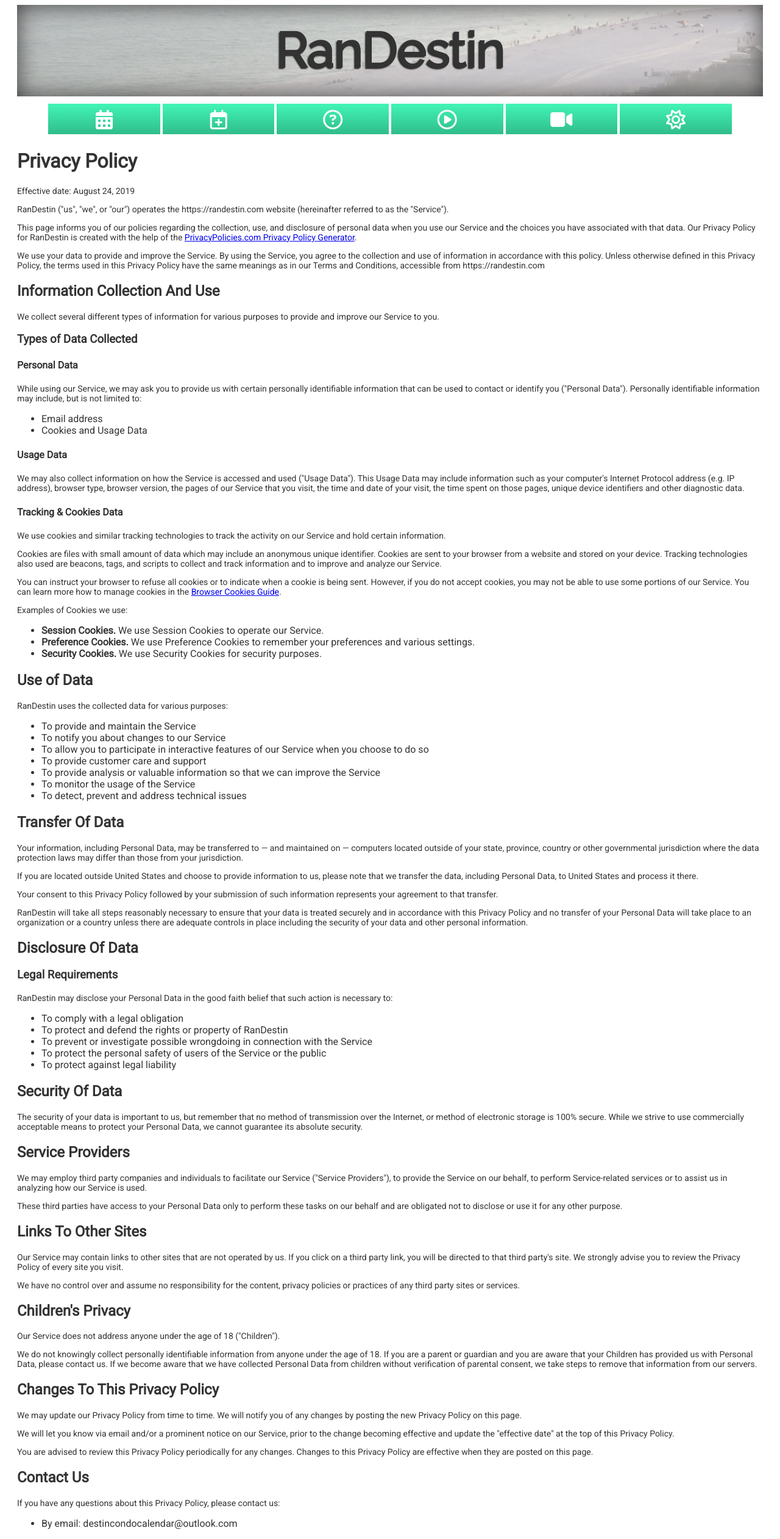
After one commit to rcarl94/acc, a PHP site: page /privacy-policy.html in a window 1280 px wide. The commit adds this page. Shown: the whole page at 61% size. Run offline with PHP 8.4, Linux system fonts and the light colour scheme; some libraries are stand-ins or nearby versions.

Commit message:
We're alive again

```diff
--- a/css/app.css
+++ b/css/app.css
@@ -150,7 +150,7 @@ button#menu-toggle:hover, button#menu-toggle:focus {
 }
 
 #nav a.button {
-  background: linear-gradient(to bottom,#0066ff,#0047b3);
+  background: linear-gradient(to bottom,#42f5b6,#28a679);
   width: 100%;
   height: 100%;
   padding: 10px 0;
@@ -192,7 +192,6 @@ button#menu-toggle:hover, button#menu-toggle:focus {
 }
 
 #motto > p {
-  text-shadow: 0 0 3px #ccc;
   font-size: 24px;
 }
 
@@ -259,7 +258,7 @@ button {
   margin-left: auto;
   margin-right: auto;
   padding: 10px 20px;
-  background: linear-gradient(to bottom,#0066ff,#0047b3);
+  background: #28a679;
   border: none;
   color: #fff;
   cursor: pointer;
@@ -317,6 +316,7 @@ textarea#add-info {
   border: 1px solid #c8c8c8;
   padding: 10px;
   margin-bottom: 20px;
+  font-size: 20px;
 }
 
 .request .request-info {
@@ -330,7 +330,6 @@ textarea#add-info {
 }
 
 .request .button-container {
-  margin-top: 1%;
   float: right;
 }
 
--- /dev/null
+++ b/index.yaml
@@ -0,0 +1,2 @@
+indexes:
+# AUTOGENERATED
--- /dev/null
+++ b/privacy-policy.html
@@ -0,0 +1,146 @@
+<!DOCTYPE html>
+<html>
+  <head>
+    <meta http-equiv="Content-Type" content="text/html; charset=UTF-8" />
+    <meta name="viewport" content="width=device-width">
+    <title>RanDestin</title>
+    <link rel="shortcut icon" type="image/x-icon" href="/images/schedule.ico" />
+    <link rel="stylesheet" type="text/css" href="/css/app.css" />
+    <link href="https://fonts.googleapis.com/css?family=Raleway|Roboto" rel="stylesheet">
+    <script src="https://use.fontawesome.com/23995a4842.js"></script>
+  </head>
+  <body>
+    <div id="topbar">
+      <div class="overlay">
+        <h1><a href="/">RanDestin</a></h1>
+      </div>
+    </div>
+    <div id="nav">
+      <button id="menu-toggle"><i class="fa fa-bars"></i><i class="fa fa-arrow-left"></i></button>
+      <div id="view-nav-btn" class="navBtnContainer">
+        <a href="/calendar" class="button"><i class="fa fa-calendar fa-2x"></i><span>View Calendar</span></a>
+      </div>
+      <div id="reserve-nav-btn" class="navBtnContainer">
+        <a href="/new-reservation" class="button"><i class="fa fa-calendar-plus-o fa-2x"></i><span>Make a Reservation</span></a>
+      </div>
+      <div id="sbt-nav-btn" class="navBtnContainer">
+        <a href="http://www.thesilverbeachtowersresort.com/" class="button"><i class="fa fa-question-circle-o fa-2x"></i><span>Silver Beach Towers</span></a>
+      </div>
+      <div id="approve-nav-btn" class="navBtnContainer locked">
+        <a href="/approval" class="button"><i class="fa fa-check-circle-o fa-2x"></i><span>Pending Requests</span></a>
+      </div>
+      <div id="videos-nav-btn" class="navBtnContainer">
+        <a href="/videos" class="button"><i class="fa fa-play-circle-o fa-2x"></i><span>Videos</span></a>
+      </div>
+      <div id="beachcam-nav-btn" class="navBtnContainer">
+        <a href="http://gulfcoastbeachcams.com/cameras/thebackporch-destin" class="button"><i class="fa fa-video-camera fa-2x"></i><span>Beach Cam</span></a>
+      </div>
+      <div id="weather-nav-btn" class="navBtnContainer">
+        <a href="/weather" class="button"><i class="fa fa-sun-o fa-2x"></i><span>Weather</span></a>
+      </div>
+    </div>
+    <div id="main" style="text-align:left">
+      <h1>Privacy Policy</h1>
+
+      <p>Effective date: August 24, 2019</p>
+
+
+      <p>RanDestin ("us", "we", or "our") operates the https://randestin.com website (hereinafter referred to as the "Service").</p>
+
+      <p>This page informs you of our policies regarding the collection, use, and disclosure of personal data when you use our Service and the choices you have associated with that data. Our Privacy Policy  for RanDestin is created with the help of the <a href="https://www.privacypolicies.com/free-privacy-policy-generator/">PrivacyPolicies.com Privacy Policy Generator</a>.</p>
+
+      <p>We use your data to provide and improve the Service. By using the Service, you agree to the collection and use of information in accordance with this policy. Unless otherwise defined in this Privacy Policy, the terms used in this Privacy Policy have the same meanings as in our Terms and Conditions, accessible from https://randestin.com</p>
+
+
+      <h2>Information Collection And Use</h2>
+
+      <p>We collect several different types of information for various purposes to provide and improve our Service to you.</p>
+
+      <h3>Types of Data Collected</h3>
+
+      <h4>Personal Data</h4>
+
+      <p>While using our Service, we may ask you to provide us with certain personally identifiable information that can be used to contact or identify you ("Personal Data"). Personally identifiable information may include, but is not limited to:</p>
+
+      <ul>
+      <li>Email address</li><li>Cookies and Usage Data</li>
+      </ul>
+
+      <h4>Usage Data</h4>
+
+      <p>We may also collect information on how the Service is accessed and used ("Usage Data"). This Usage Data may include information such as your computer's Internet Protocol address (e.g. IP address), browser type, browser version, the pages of our Service that you visit, the time and date of your visit, the time spent on those pages, unique device identifiers and other diagnostic data.</p>
+
+      <h4>Tracking & Cookies Data</h4>
+      <p>We use cookies and similar tracking technologies to track the activity on our Service and hold certain information.</p>
+      <p>Cookies are files with small amount of data which may include an anonymous unique identifier. Cookies are sent to your browser from a website and stored on your device. Tracking technologies also used are beacons, tags, and scripts to collect and track information and to improve and analyze our Service.</p>
+      <p>You can instruct your browser to refuse all cookies or to indicate when a cookie is being sent. However, if you do not accept cookies, you may not be able to use some portions of our Service. You can learn more how to manage cookies in the <a href="https://privacypolicies.com/blog/how-to-delete-cookies/">Browser Cookies Guide</a>.</p>
+      <p>Examples of Cookies we use:</p>
+      <ul>
+          <li><strong>Session Cookies.</strong> We use Session Cookies to operate our Service.</li>
+          <li><strong>Preference Cookies.</strong> We use Preference Cookies to remember your preferences and various settings.</li>
+          <li><strong>Security Cookies.</strong> We use Security Cookies for security purposes.</li>
+      </ul>
+
+      <h2>Use of Data</h2>
+
+      <p>RanDestin uses the collected data for various purposes:</p>
+      <ul>
+          <li>To provide and maintain the Service</li>
+          <li>To notify you about changes to our Service</li>
+          <li>To allow you to participate in interactive features of our Service when you choose to do so</li>
+          <li>To provide customer care and support</li>
+          <li>To provide analysis or valuable information so that we can improve the Service</li>
+          <li>To monitor the usage of the Service</li>
+          <li>To detect, prevent and address technical issues</li>
+      </ul>
+
+      <h2>Transfer Of Data</h2>
+      <p>Your information, including Personal Data, may be transferred to — and maintained on — computers located outside of your state, province, country or other governmental jurisdiction where the data protection laws may differ than those from your jurisdiction.</p>
+      <p>If you are located outside United States and choose to provide information to us, please note that we transfer the data, including Personal Data, to United States and process it there.</p>
+      <p>Your consent to this Privacy Policy followed by your submission of such information represents your agreement to that transfer.</p>
+      <p>RanDestin will take all steps reasonably necessary to ensure that your data is treated securely and in accordance with this Privacy Policy and no transfer of your Personal Data will take place to an organization or a country unless there are adequate controls in place including the security of your data and other personal information.</p>
+
+      <h2>Disclosure Of Data</h2>
+
+      <h3>Legal Requirements</h3>
+      <p>RanDestin may disclose your Personal Data in the good faith belief that such action is necessary to:</p>
+      <ul>
+          <li>To comply with a legal obligation</li>
+          <li>To protect and defend the rights or property of RanDestin</li>
+          <li>To prevent or investigate possible wrongdoing in connection with the Service</li>
+          <li>To protect the personal safety of users of the Service or the public</li>
+          <li>To protect against legal liability</li>
+      </ul>
+
+      <h2>Security Of Data</h2>
+      <p>The security of your data is important to us, but remember that no method of transmission over the Internet, or method of electronic storage is 100% secure. While we strive to use commercially acceptable means to protect your Personal Data, we cannot guarantee its absolute security.</p>
+
+      <h2>Service Providers</h2>
+      <p>We may employ third party companies and individuals to facilitate our Service ("Service Providers"), to provide the Service on our behalf, to perform Service-related services or to assist us in analyzing how our Service is used.</p>
+      <p>These third parties have access to your Personal Data only to perform these tasks on our behalf and are obligated not to disclose or use it for any other purpose.</p>
+
+
+
+      <h2>Links To Other Sites</h2>
+      <p>Our Service may contain links to other sites that are not operated by us. If you click on a third party link, you will be directed to that third party's site. We strongly advise you to review the Privacy Policy of every site you visit.</p>
+      <p>We have no control over and assume no responsibility for the content, privacy policies or practices of any third party sites or services.</p>
+
+
+      <h2>Children's Privacy</h2>
+      <p>Our Service does not address anyone under the age of 18 ("Children").</p>
+      <p>We do not knowingly collect personally identifiable information from anyone under the age of 18. If you are a parent or guardian and you are aware that your Children has provided us with Personal Data, please contact us. If we become aware that we have collected Personal Data from children without verification of parental consent, we take steps to remove that information from our servers.</p>
+
+
+      <h2>Changes To This Privacy Policy</h2>
+      <p>We may update our Privacy Policy from time to time. We will notify you of any changes by posting the new Privacy Policy on this page.</p>
+      <p>We will let you know via email and/or a prominent notice on our Service, prior to the change becoming effective and update the "effective date" at the top of this Privacy Policy.</p>
+      <p>You are advised to review this Privacy Policy periodically for any changes. Changes to this Privacy Policy are effective when they are posted on this page.</p>
+
+
+      <h2>Contact Us</h2>
+      <p>If you have any questions about this Privacy Policy, please contact us:</p>
+      <ul>
+        <li>By email: destincondocalendar@outlook.com</li>
+      </ul>
+    </body>
+  </html>
--- /dev/null
+++ b/reservation-post.json
@@ -0,0 +1 @@
+'{"name": "Ryan Carl", "email": "rcarl94@gmail.com", "start-date": "2019-08-15", "end-date": "2019-08-16", "add-info": "test", "submit": "Submit Request"}'
```
Also changed, not shown: app.yaml (+27 -6 lines), approval.php (+27 -37 lines), calendar_view.php (+6 -3 lines), destin_weather.php (renamed from destin_weather.html, +5 -2 lines), index.php (renamed from videos.html, +26 -8 lines), js/app.js (+20 -12 lines), make_reservation.php (+17 -28 lines), oauth-setup.php (+32 -34 lines), util.php (+29 -81 lines), videos.php (renamed from index.html, +12 -24 lines), 2 other files.
